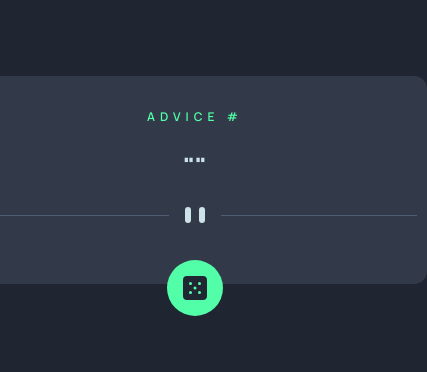
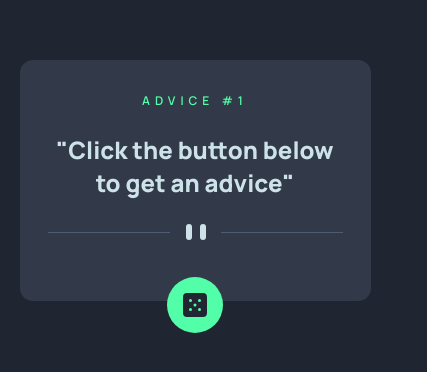
Before and after one commit to davsanter1/Advice-generator-app, a plain HTML site: page index.html in a window 390 px wide. Shown: the part 242-614 px from the top of the page, 427 px wide, since content can reach past the window. Drawn offline with Linux system fonts and the light colour scheme.

Commit message:
finished

```diff
--- a/index.html
+++ b/index.html
@@ -2,7 +2,7 @@
 <html lang="en">
 <head>
   <meta charset="UTF-8">
-  <meta name="viewport" content="width=device-width, initial-scale=1.0"> <!-- displays site properly based on user's device -->
+  <meta name="viewport" content="width=device-width, initial-scale=1, maximum-scale=1, user-scalable=no"> <!-- displays site properly based on user's device -->
 
   <link rel="icon" type="image/png" sizes="32x32" href="./images/favicon-32x32.png">
 
@@ -15,13 +15,16 @@
   <main>
     <div class="card">
       <div class="adviceNo">
-        <p>ADVICE #<span id="adviceNumber"></span></p>
+        <p>ADVICE #<span id="adviceNumber">1</span></p>
       </div>
       <div class="advice">
-        <h2>"<span id="advicetext"></span>"</h2>
+        <h2>"<span id="advicetext">Click the button below to get an advice</span>"</h2>
       </div>
       <div class="divider">
-        <img src="/images/pattern-divider-desktop.svg">
+        <picture>
+          <source media="(max-width: 480px)" srcset="/images/pattern-divider-mobile.svg">
+          <img src="/images/pattern-divider-desktop.svg" alt="IfItDoesntMatchAnyMedia">
+        </picture>
       </div>
       <button id="button">
         <img src="/images/icon-dice.svg">
--- a/style.css
+++ b/style.css
@@ -73,9 +73,24 @@ button:hover{
     box-shadow: 0 0 15px 25px hsla(150, 100%, 66%, 0.146);
 }
 
+@media screen and (max-width: 767px){
 
+    body{
+        box-sizing: border-box;
+    }
+    .card{
+        width: 90%;
+        margin: auto;
+    }
 
+    button{
+        transition: none;
+    }
 
+    button:hover{
+        box-shadow: none;
+    }
+}
 
 
 
```
